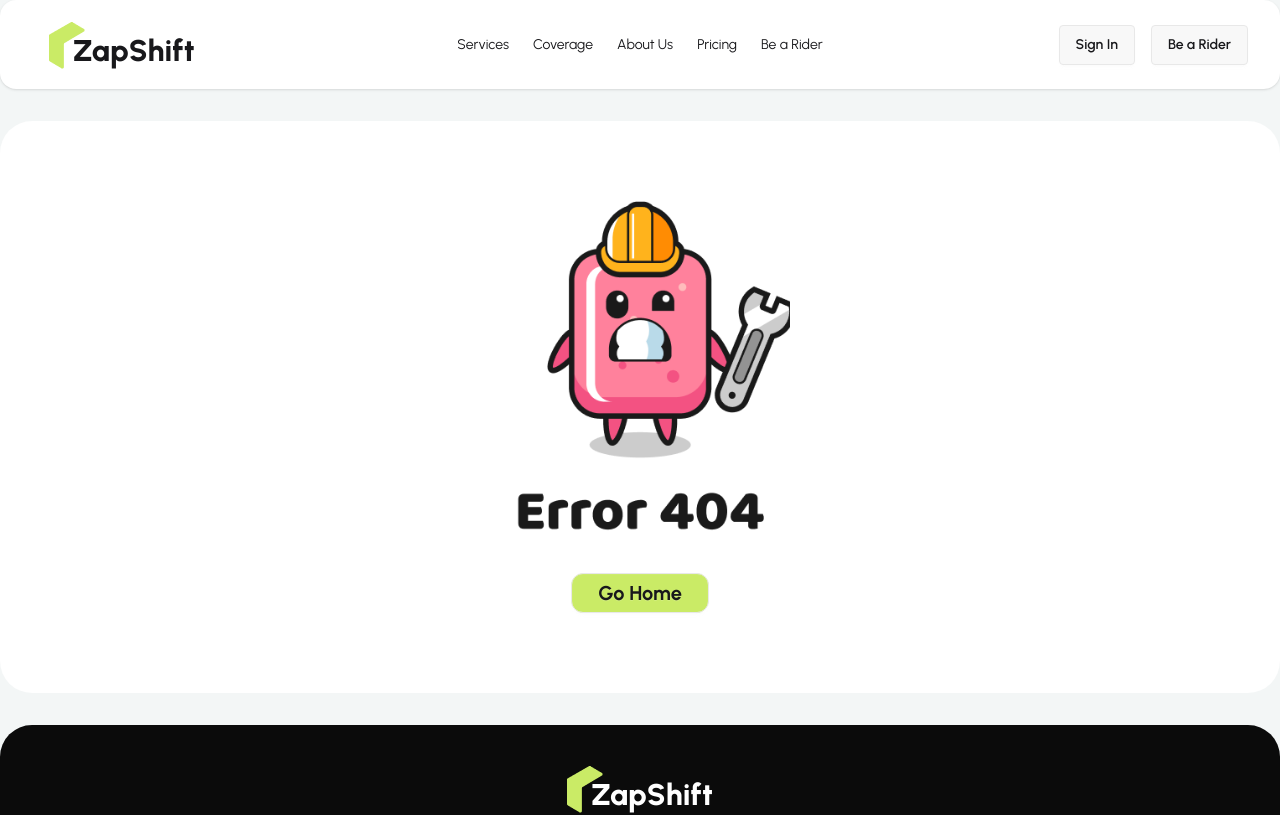
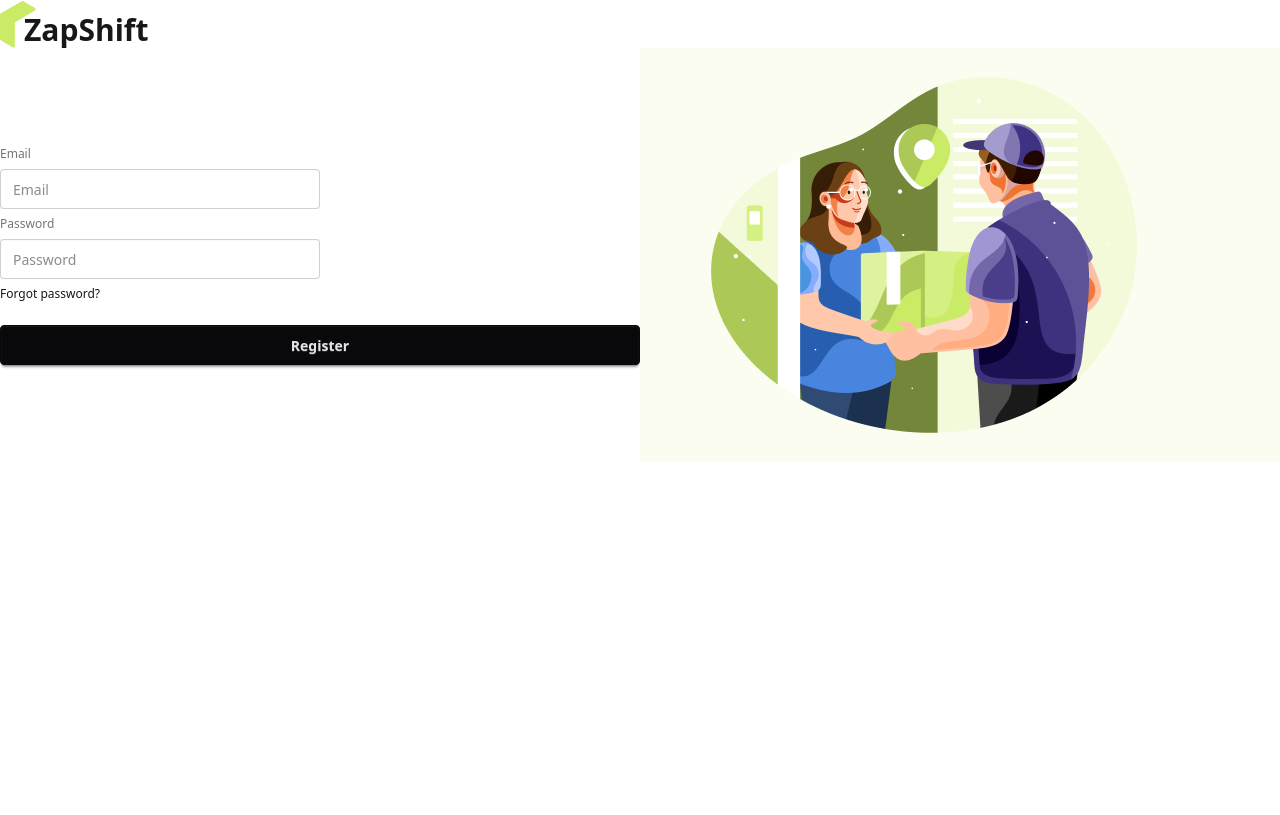
Before and after one commit to adittacse/zap-shift-client, a React (Vite) app: page /register in a window 1280 px wide. Shown: the top 815 px of the page. Built offline with nearby package versions, Linux system fonts and the light colour scheme.

Commit message:
auth layout added and register page implemented

```diff
--- a/package.json
+++ b/package.json
@@ -11,9 +11,11 @@
   },
   "dependencies": {
     "@tailwindcss/vite": "^4.1.17",
+    "firebase": "^12.6.0",
     "leaflet": "^1.9.4",
     "react": "^19.2.0",
     "react-dom": "^19.2.0",
+    "react-hook-form": "^7.66.0",
     "react-icons": "^5.5.0",
     "react-leaflet": "^5.0.0-rc.2",
     "react-router": "^7.9.6",
--- a/src/index.css
+++ b/src/index.css
@@ -34,6 +34,10 @@
     background-color: #0B0B0B;
 }
 
+.bg-green-1 {
+    background-color: #FAFDF0;
+}
+
 .border-blue-9 {
     border-color: #03464D;
 }
--- /dev/null
+++ b/src/layouts/AuthLayout.jsx
@@ -0,0 +1,21 @@
+import { Outlet } from "react-router";
+import Logo from "../components/Logo/Logo.jsx";
+import authImg from "../assets/authImage.png";
+
+const AuthLayout = () => {
+    return (
+        <div className="max-w-7xl mx-auto">
+            <Logo />
+            <div className="flex items-center">
+                <div className="flex-1">
+                    <Outlet />
+                </div>
+                <div className="flex-1 bg-green-1">
+                    <img src={authImg} alt="auth image"/>
+                </div>
+            </div>
+        </div>
+    );
+};
+
+export default AuthLayout;
--- /dev/null
+++ b/src/pages/Auth/Login/Login.jsx
@@ -0,0 +1,11 @@
+import React from 'react';
+
+const Login = () => {
+    return (
+        <div>
+            <h2>This is login page</h2>
+        </div>
+    );
+};
+
+export default Login;
--- /dev/null
+++ b/src/pages/Auth/Register/Register.jsx
@@ -0,0 +1,43 @@
+import React from 'react';
+import {useForm} from "react-hook-form";
+
+const Register = () => {
+    const {
+        register,
+        handleSubmit,
+        formState: { errors }
+    } = useForm();
+
+    const handleRegistration = (data) => {
+        //
+    }
+
+    return (
+        <div>
+            <form onSubmit={handleSubmit(handleRegistration)}>
+                <fieldset className="fieldset">
+                    {/* email */}
+                    <label className="label">Email</label>
+                    <input {...register("email", { required: true })} type="email" className="input" placeholder="Email" />
+                    { errors.email?.type === "required" && <p className="text-red-500 font-medium">Email is Required</p> }
+
+                    {/* password */}
+                    <label className="label">Password</label>
+                    <input {...register("password", {
+                        required: true,
+                        minLength: 6,
+                        pattern: /^(?=.*[A-Z])(?=.*[a-z])(?=.*\d)(?=.[A-Za-z0-9]).+$/
+                    })} type="password" className="input" placeholder="Password" />
+                    { errors.password?.type === "required" && <p className="text-red-500 font-medium">Password is Required</p> }
+                    { errors.password?.type === "minLength" && <p className="text-red-500 font-medium">Password must be at least 6 character</p> }
+                    { errors.password?.type === "pattern" && <p className="text-red-500 font-medium">Password must have at leat one uppercase, at least one lowercase, at least one number, and at least one special character</p> }
+
+                    <div><a className="link link-hover">Forgot password?</a></div>
+                    <button className="btn btn-neutral mt-4">Register</button>
+                </fieldset>
+            </form>
+        </div>
+    );
+};
+
+export default Register;
--- a/src/routes/Router.jsx
+++ b/src/routes/Router.jsx
@@ -3,6 +3,9 @@
 import Home from "../pages/Home/Home/Home.jsx";
 import Coverage from "../pages/Coverage/Coverage.jsx";
 import NotFound from "../pages/NotFound/NotFound.jsx";
+import AuthLayout from "../layouts/AuthLayout.jsx";
+import Login from "../pages/Auth/Login/Login.jsx";
+import Register from "../pages/Auth/Register/Register.jsx";
 
 const Router = createBrowserRouter([
     {
@@ -24,6 +27,20 @@
             }
         ]
     },
+    {
+        path: "/",
+        Component: AuthLayout,
+        children: [
+            {
+                path: "login",
+                element: <Login />
+            },
+            {
+                path: "register",
+                element: <Register />
+            }
+        ]
+    }
 ]);
 
 export default Router;
```
Also changed, not shown: 1 other file (tests, documents, lock files or other folders).
